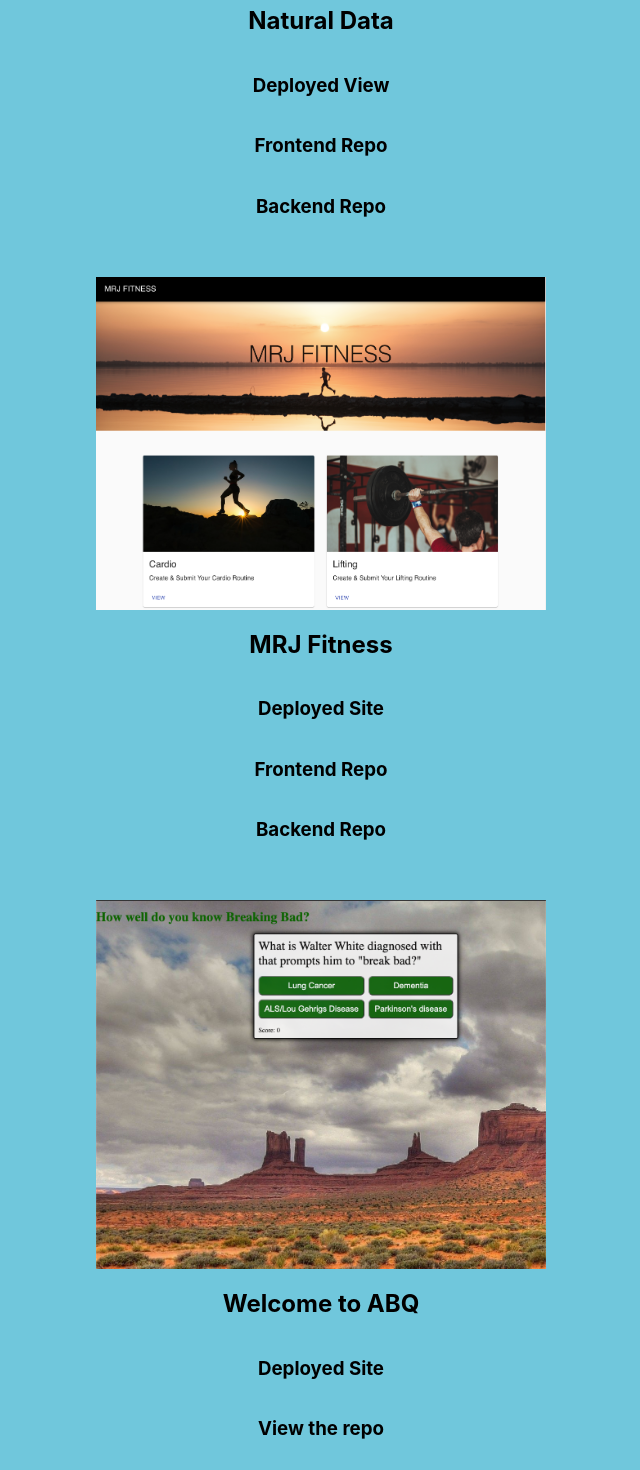
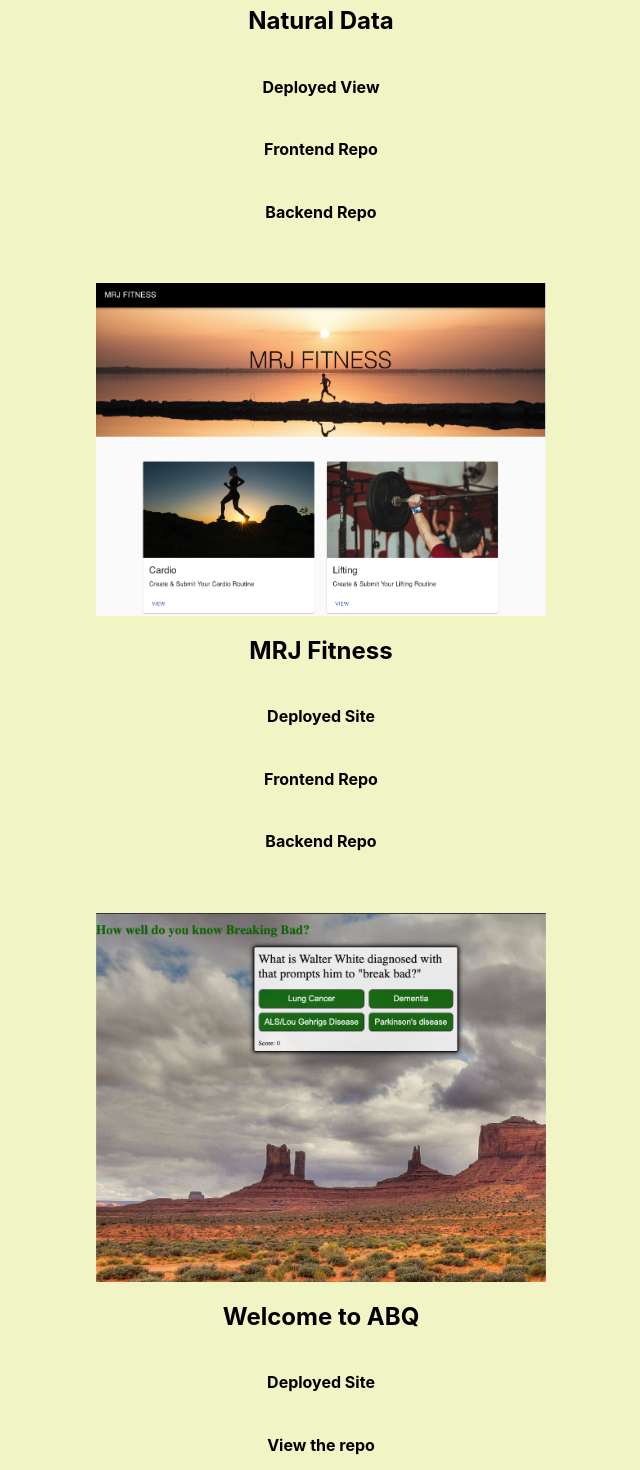
Before and after one commit to sheckjess/my-portfolio-site, a React (Create React App) app: page / in a window 1280 px wide. Shown: the part 1240-2710 px from the top of the page, without its empty margins (319-959 px from the left). Built offline with nearby package versions, Linux system fonts and the light colour scheme.

Commit message:
changed h3s to h4s

```diff
--- a/src/App.css
+++ b/src/App.css
@@ -1,5 +1,5 @@
 * {
-  background-color: #70C7DC;
+  background-color: #F1F4C4;
 }
 .header {
   text-align: center;
--- a/src/App.js
+++ b/src/App.js
@@ -108,24 +108,24 @@
         <img src={naturaldata}
         onClick={this.handleNaturalData}/>
         <h2>Natural Data</h2>
-        <h3 onClick={this.handleNattyDep}>Deployed View</h3>
-        <h3 onClick={this.handleNattyFront}>Frontend Repo</h3>
-        <h3 onClick={this.handleNattyBack}>Backend Repo</h3>
+        <h4 onClick={this.handleNattyDep}>Deployed View</h4>
+        <h4 onClick={this.handleNattyFront}>Frontend Repo</h4>
+        <h4 onClick={this.handleNattyBack}>Backend Repo</h4>
         <br/>
         <br/>
         <img src={mrj}
         onClick={this.handleMRJ} />
         <h2>MRJ Fitness</h2>
-        <h3 onClick={this.handleMRJDep}>Deployed Site</h3>
-        <h3 onClick={this.handleMRJFront}>Frontend Repo</h3>
-        <h3 onClick={this.handleMRJBack}>Backend Repo</h3>
+        <h4 onClick={this.handleMRJDep}>Deployed Site</h4>
+        <h4 onClick={this.handleMRJFront}>Frontend Repo</h4>
+        <h4 onClick={this.handleMRJBack}>Backend Repo</h4>
         <br/>
         <br/>
         <img src={abq}
         onClick={this.handleABQ} />
         <h2>Welcome to ABQ</h2>
-        <h3 onClick={this.handleABQDep}>Deployed Site</h3>
-        <h3 onClick={this.handleABQRepo}>View the repo</h3>
+        <h4 onClick={this.handleABQDep}>Deployed Site</h4>
+        <h4 onClick={this.handleABQRepo}>View the repo</h4>
       </div>
 
       <div className="connect">
```
Also changed, not shown: 1 other file (tests, documents, lock files or other folders).
